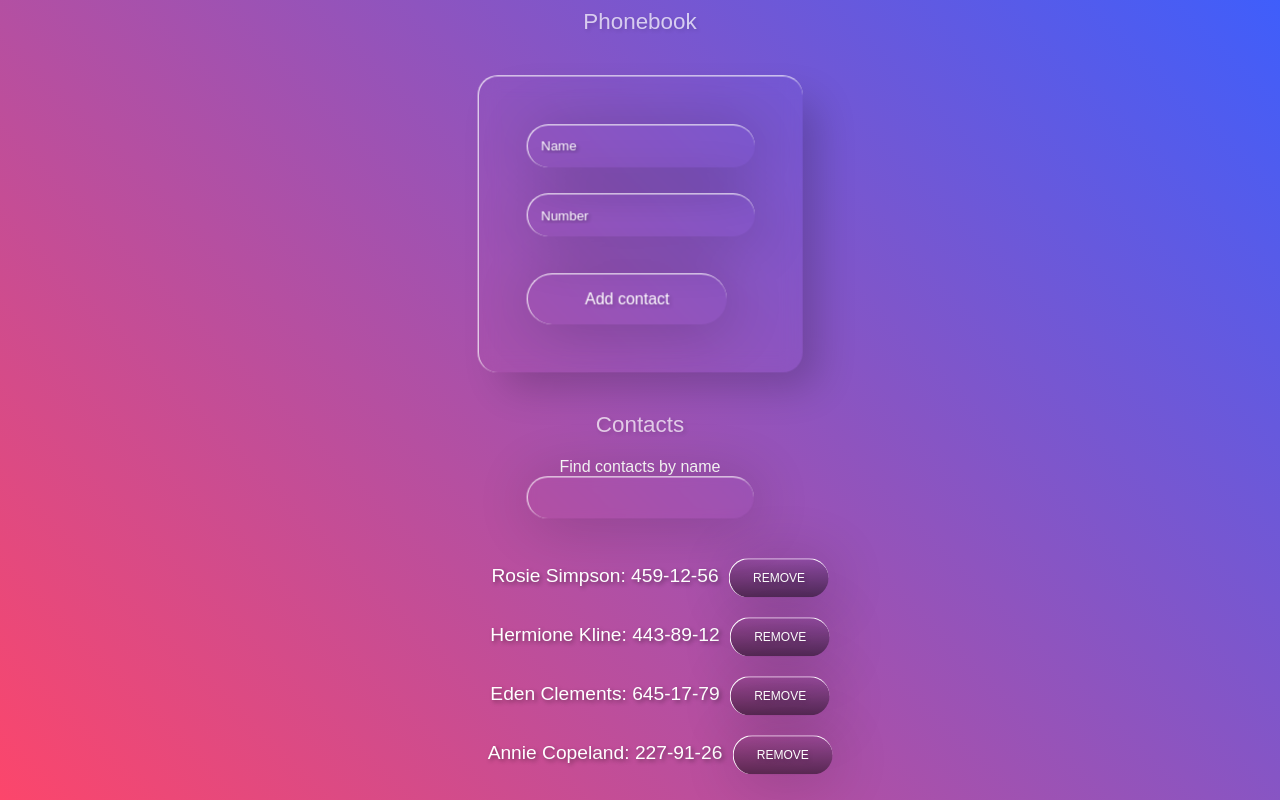
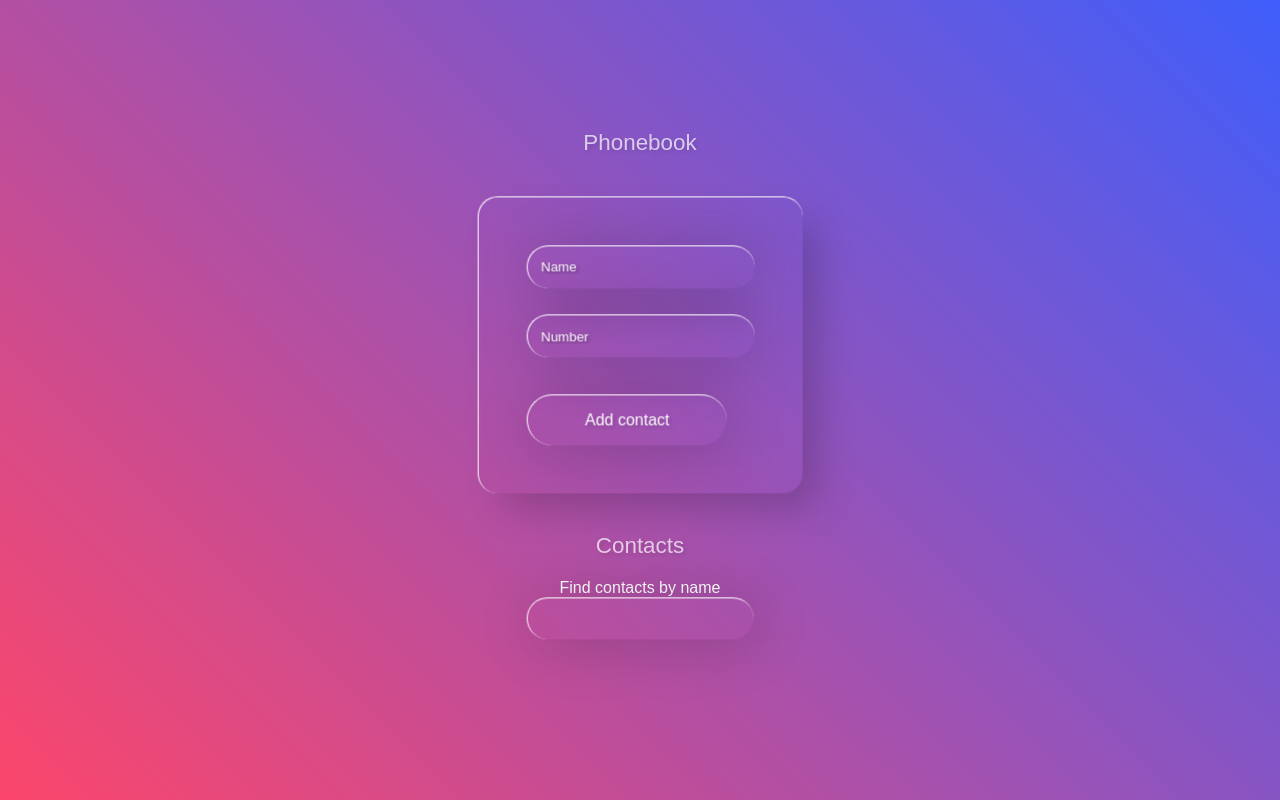
Before and after one commit to PaulinaCichowska/goit-react-hw-08-phonebook, a React (Create React App) app: page / in a window 1280 px wide. Built offline with nearby package versions, Linux system fonts and the light colour scheme.

Commit message:
hotfix local storage

```diff
--- a/src/components/App.jsx
+++ b/src/components/App.jsx
@@ -17,30 +17,21 @@
 
   state = {
     contacts: [
-      { id: 'id-1', name: 'Rosie Simpson', number: '459-12-56' },
-      { id: 'id-2', name: 'Hermione Kline', number: '443-89-12' },
-      { id: 'id-3', name: 'Eden Clements', number: '645-17-79' },
-      { id: 'id-4', name: 'Annie Copeland', number: '227-91-26' },
+      // { id: 'id-1', name: 'Rosie Simpson', number: '459-12-56' },
+      // { id: 'id-2', name: 'Hermione Kline', number: '443-89-12' },
+      // { id: 'id-3', name: 'Eden Clements', number: '645-17-79' },
+      // { id: 'id-4', name: 'Annie Copeland', number: '227-91-26' },
     ],
     filter: '',
     ...initValues,
 
   }
   //zadanie 3//
-  setLocalStorage = () => {
-    localStorage.setItem("contacts", JSON.stringify(this.state.contacts))
-  }
+  async componentDidMount() {
 
-  componentDidUpdate() {
-    this.setLocalStorage();
-  }
-
-  async componentDidMount() {
-    localStorage.setItem("contacts", [" "])
-    // dodane tutaj tej metody na potrzeby tego że dodane są kontakty od razu w stanie
-    this.setLocalStorage();
+    const contactsFromLocalStorage = localStorage.getItem("contacts")
     //
-    const contactsFromLocalStorage = localStorage.getItem("contacts")
+    if (contactsFromLocalStorage !== null) {
       try {
         const parseContacts = JSON.parse(contactsFromLocalStorage)
         this.setState({
@@ -48,7 +39,14 @@
         })
       }
       catch (error) {
+        console.log(error.name)
       }
+    }
+
+  }
+
+  componentDidUpdate() {
+    localStorage.setItem("contacts", JSON.stringify(this.state.contacts))
   }
   //koniec zadania 3//
 
```
Lines whose indentation alone changed are shown as unchanged.
